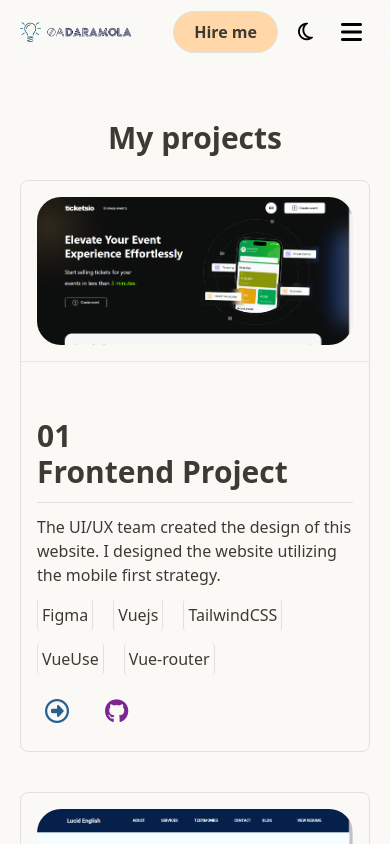
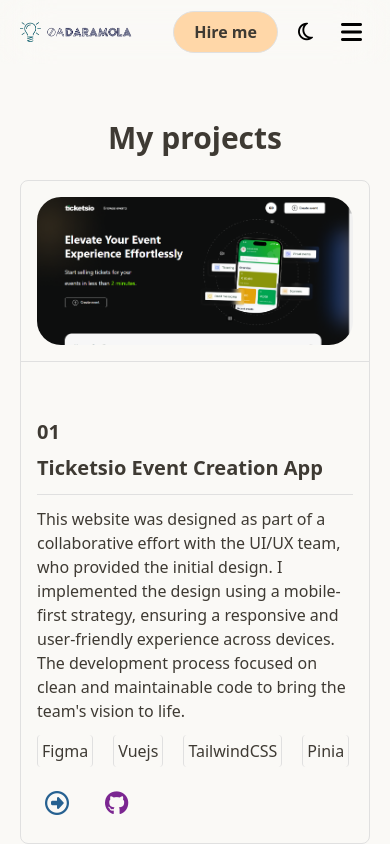
Before and after one commit to Heph-zibah/portfolio, a Vue app: page /projects in a window 390 px wide. Shown: the top 844 px of the page. Built offline with nearby package versions, Linux system fonts and the light colour scheme; a web font is replaced by a local one.

Commit message:
quick fix

```diff
--- a/package.json
+++ b/package.json
@@ -12,6 +12,7 @@
     "@vueuse/core": "^10.11.0",
     "oh-vue-icons": "^1.0.0-rc3",
     "vue": "^3.4.29",
+    "vue-element-loading": "^3.0.1",
     "vue-router": "^4.5.0",
     "vue-typewriter-effect": "^1.0.1"
   },
--- a/src/components/about/skills.vue
+++ b/src/components/about/skills.vue
@@ -1,8 +1,12 @@
+<script setup>
+</script>
+
 <template>
    <section class="md:shadow-lg md:p-6 md:rounded-lg md:global__border md:dark:bg-[#292929]">
         <h3 class="md:text-center font-bold text-2xl">My skills</h3>
         <p class="my-5">I am proficient in HTML, CSS, JavaScript, Vue, and Tailwind CSS. I specialize in creating responsive, user-friendly interfaces using a mobile-first approach, with a strong focus on performance and clean design.</p>
         <div class="grid grid-cols-2 md:flex gap-5 items-center justify-between ">
+
            <div  class="shadow-lg p-2 rounded-lg global__border w-full dark:bg-[#292929] ">
              <img src="/src/assets/HTML.png" alt="" class="mx-auto">
            </div>
--- /dev/null
+++ b/src/components/loadingComponents.vue
@@ -0,0 +1,13 @@
+<script setup>
+  import VueElementLoading from "vue-element-loading";
+
+  defineProps(['isLoading']);
+</script>
+
+<template>
+  <VueElementLoading spinner="spinner" color="##0A0D14" :active="isLoading" :is-full-screen="true"/>
+</template>
+
+<style scoped>
+
+</style>
--- a/src/stores/links.js
+++ b/src/stores/links.js
@@ -2,9 +2,12 @@
 import educatorPortfolio from "@/assets/educator portfolio.png";
 import spaceTourism from "@/assets/space-tourism.png";
 import oadarmolaPortfolio from "@/assets/oadaramola-portfolio.png";
-import tourismSite from "@/assets/tourism-site.png";
 import sneakersEcommerce from "@/assets/sneakers-ecommerce.png";
-import weatherApp from "@/assets/weather-app.png";
+import html from "@/assets/HTML.png";
+import css from "@/assets/CSS.png";
+import Javascript from "@/assets/Javascript.png";
+import Tailwind from "@/assets/Tailwind.png";
+import Vue from "@/assets/Vue.png";
 
 export const navLinks = [
   {
@@ -64,14 +67,79 @@
   },
 ];
 
+export const experienceData = [
+  {
+    id: 1,
+    name: "Frontend developer (Remote)",
+    company: "Ticketsio, Dublin.",
+    year: "April 2023 - April 2025",
+  },
+  {
+    id: 2,
+    name: "Frontend developer (Remote)",
+    company: "Jasot Academy, Nigeria.",
+    year: "March 2022 - March 2023",
+  },
+];
+
+export const skillsImages = [
+  {
+    id: 1,
+    image: html,
+  },
+  {
+    id: 2,
+    image: css,
+  },
+  {
+    id: 3,
+    image: Javascript,
+  },
+  {
+    id: 4,
+    image: Tailwind,
+  },
+  {
+    id: 5,
+    image: Vue,
+  },
+];
+
+export const educationData = [
+  {
+    id: 1,
+    name: "Frontend Engineering (Ongoing)",
+    school: "ALTSCHOOL",
+    year: "November 2024 – Present",
+    description:
+      "I am currently enrolled in ALTSchool’s Frontend Engineering program, where I am expanding my expertise in modern web development, coding best practices, and problem-solving techniques.",
+  },
+  {
+    id: 2,
+    name: "ALX AiCE",
+    school: "ALX AFRICA",
+    year: "July 2024 - August 2024",
+    description:
+      "Completed the AI Career Essentials program, gaining foundational knowledge in AI and its applications in various industries.",
+  },
+  {
+    id: 3,
+    name: "Bachelor of Education in Education and Language Arts",
+    school: "Obafemi Awolowo University, Ile-Ife",
+    year: "May 2017 - August 2022",
+    description:
+      "Graduated with a First Class, where I developed strong analytical, communication, and problem-solving skills that support my work in web development and technology.",
+  },
+];
+
 export const projectData = [
   {
     id: 1,
     image: ticketsio,
-    name: "Frontend Project",
+    name: "Ticketsio Event Creation App",
     description:
-      "The UI/UX team created the design of this website. I designed the website utilizing the mobile first strategy.",
-    stacks: ["Figma", "Vuejs", "TailwindCSS", "VueUse", "Vue-router"],
+      "This website was designed as part of a collaborative effort with the UI/UX team, who provided the initial design. I implemented the design using a mobile-first strategy, ensuring a responsive and user-friendly experience across devices. The development process focused on clean and maintainable code to bring the team's vision to life.",
+    stacks: ["Figma", "Vuejs", "TailwindCSS", "Pinia"],
     links: {
       share: "https://ticketsio.com",
     },
@@ -79,9 +147,9 @@
   {
     id: 2,
     image: educatorPortfolio,
-    name: "Frontend Project",
+    name: "Academic Portfolio",
     description:
-      "The UI/UX team created the design of this website. I designed the website utilizing the mobile first strategy.",
+      "This is a portfolio designed for an educator, showcasing their professional achievements, teaching philosophy, and educational projects. The design emphasizes clarity and organization, providing a user-friendly experience to highlight their skills and contributions to the field of education. The portfolio is fully responsive and tailored to effectively present their expertise to diverse audiences.",
     stacks: ["Vuejs", "TailwindCSS"],
     links: {
       share: "lucid-english-ielts.vercel.app/",
@@ -91,17 +159,10 @@
   {
     id: 3,
     image: oadarmolaPortfolio,
-    name: "Frontend Project",
+    name: "The Developer’s Canvas",
     description:
-      "The UI/UX team created the design of this website. I designed the website utilizing the mobile first strategy.",
-    stacks: [
-      "Vuejs",
-      "TailwindCSS",
-      "VueUse",
-      "Vue-router",
-      "Vue Typewriter Effect",
-      "Shadcn",
-    ],
+      "This is my personal portfolio, designed to showcase my skills, projects, and professional achievements as a frontend developer. It reflects my expertise in creating responsive and visually appealing web applications, highlighting my journey, work, and the value I bring to every project. Built with clean and efficient code, the portfolio serves as a dynamic representation of my passion for web development.",
+    stacks: ["Vuejs", "TailwindCSS", "Shadcn"],
     links: {
       share: "https://oadaramola.vercel.app/",
       github: "https://github.com/Heph-zibah/portfolio",
@@ -110,9 +171,9 @@
   {
     id: 4,
     image: spaceTourism,
-    name: "Frontend Project",
+    name: "Space Odyssey Tours",
     description:
-      "The UI/UX team created the design of this website. I designed the website utilizing the mobile first strategy.",
+      "This project, titled Space Odyssey Tours, is a space tourism website designed to inspire and engage future explorers of the cosmos. Created as part of a Frontend Mentor challenge, I transformed the provided design into a fully functional, responsive website. The development process prioritized clean, pixel-perfect code to ensure a seamless user experience across all devices.",
     stacks: ["Vuejs", "TailwindCSS"],
     links: {
       share: "space-tourism-website-reactjs.vercel.app/",
@@ -121,38 +182,14 @@
   },
   {
     id: 5,
-    image: tourismSite,
-    name: "Frontend Project",
+    image: sneakersEcommerce,
+    name: "StrideMart",
     description:
-      "The UI/UX team created the design of this website. I designed the website utilizing the mobile first strategy.",
-    stacks: ["Vuejs", "TailwindCSS"],
-    links: {
-      share: "https://tour-site-demo.vercel.app/",
-      github: "https://github.com/Heph-zibah/tour-site",
-    },
-  },
-  {
-    id: 6,
-    image: sneakersEcommerce,
-    name: "Frontend Project",
-    description:
-      "The UI/UX team created the design of this website. I designed the website utilizing the mobile first strategy.",
+      "This project, StrideMart, is a sleek and modern e-commerce website focused on showcasing and selling sneakers. The design was provided by the UI/UX team, and I brought it to life using a mobile-first strategy to ensure a responsive, intuitive, and user-friendly shopping experience. The development process emphasized clean, maintainable code to create a seamless and engaging platform for sneaker enthusiasts.",
     stacks: ["Figma", "Vuejs", "TailwindCSS"],
     links: {
       share: "sneakers-ecommerce-product.vercel.app/",
-      github: "https://github.com/Heph-zibah/sneakers-ecommerce-product",
-    },
-  },
-  {
-    id: 7,
-    image: weatherApp,
-    name: "Frontend Project",
-    description:
-      "The UI/UX team created the design of this website. I designed the website utilizing the mobile first strategy.",
-    stacks: ["Figma", "Vuejs", "TailwindCSS"],
-    links: {
-      share: "weather-app-alpha-lilac.vercel.app/",
-      github: "https://github.com/Heph-zibah/weather-app",
+      github: "https://sneakers-ecommerce-product.vercel.app/",
     },
   },
 ];
--- a/src/style.css
+++ b/src/style.css
@@ -28,3 +28,32 @@
 }
 
 }
+
+@media  screen and (min-width:600px) {
+  .scroll-container {
+  max-height: 10rem; /* Limit the height */
+  overflow-y: auto; /* Add vertical scrolling */
+  padding: 0.5rem; /* Add some spacing */
+  scrollbar-width: thin; /* Firefox: Makes the scrollbar thin */
+  scrollbar-color:  #1E1E1E #FAF9F6; /* Firefox: Colors scrollbar */
+  border-radius: 10px;
+}
+/* bg-[#FAF9F6] dark:bg-[#1E1E1E] */
+/* For WebKit Browsers (Chrome, Safari, Edge) */
+.scroll-container::-webkit-scrollbar {
+  width: 8px; /* Width of the scrollbar */
+}
+
+.scroll-container::-webkit-scrollbar-track {
+  background: #f0f0f0; /* Scrollbar track color */
+}
+
+.scroll-container::-webkit-scrollbar-thumb {
+  background: #4caf50; /* Scrollbar thumb color */
+  border-radius: 10px; /* Rounded scrollbar thumb */
+}
+
+.scroll-container::-webkit-scrollbar-thumb:hover {
+  background: #45a045; /* Darker color on hover */
+}
+}
--- a/src/views/HomeView.vue
+++ b/src/views/HomeView.vue
@@ -1,11 +1,11 @@
 <script setup>
 import PageLayout from "../layouts/PageLayout.vue";
 import VueTypewriterEffect from "vue-typewriter-effect";
-// import MobileNavbar from '../components/mobileNavbar.vue';
-import water from "../components/water.vue";
+ import LoadingComponents from "../components/loadingComponents.vue";
 </script>
 
 <template>
+    <loading-components :is-loading="isLoading" />
     <page-layout>
         <section class=" md:max-w-[769px] lg:max-w-[1200px] mx-auto h-full text-center py-10 md:py-16 2xl:py-20 md:shadow-lg md:rounded-2xl px-5 text-[#A7A59C] dark:text-[ #D4D4D4] global__border">
 
--- a/src/views/ProjectsView.vue
+++ b/src/views/ProjectsView.vue
@@ -7,16 +7,16 @@
 
 <template>
     <page-layout>
-        <section class="max-w-[1200px] mx-auto h-full  py-10 md:py-0 px-5 md:px-0">
+        <section class="max-w-[1200px] mx-auto h-full  py-10 md:py-0 px-5 md:pb-16">
             <h1 class="text-center font-bold text-3xl mb-6">My projects</h1>
            <div class="flex flex-col gap-10">
              <div  v-for="project in projectData" :key="project.id">
                 <div class="flex flex-col lg:flex-row justify-between gap-10 global__border rounded-lg">
-                    <div class="border-b lg:border-b-[#E0E0E0] lg:dark:border-b-[#3A3A3A] lg:border-r lg:border-r-[#E0E0E0] lg:dark:border-r-[#3A3A3A] p-4 lg:w-1/2">
-                        <img :src="project.image" alt="" class="rounded-3xl">
+                    <div class="border-b border-b-[#E0E0E0] dark:border-b-[#3A3A3A] lg:border-b-0 lg:border-r lg:border-r-[#E0E0E0] lg:dark:border-r-[#3A3A3A] p-4  lg:w-1/2 ">
+                        <img :src="project.image" alt="" class="rounded-3xl h-full object-center">
                     </div>
                     <div class="p-4 lg:w-1/2">
-                        <div class=" border-b border-b-[#E0E0E0] dark:border-b-[#3A3A3A] pb-3 font-bold text-3xl">
+                        <div class=" border-b border-b-[#E0E0E0] dark:border-b-[#3A3A3A] pb-3 font-bold text-xl md:text-3xl space-y-2">
                             <p> {{project.id < 10 ? `0${project.id}` : project.id}}</p>
                             <p>{{project.name}}</p>
                        </div>
```
Also changed, not shown: src/components/about/aboutMe.vue (+8 -31 lines), src/components/about/education.vue (+11 -10 lines), src/components/about/experience.vue (+10 -11 lines), 2 other files (tests, documents, lock files or other folders).
